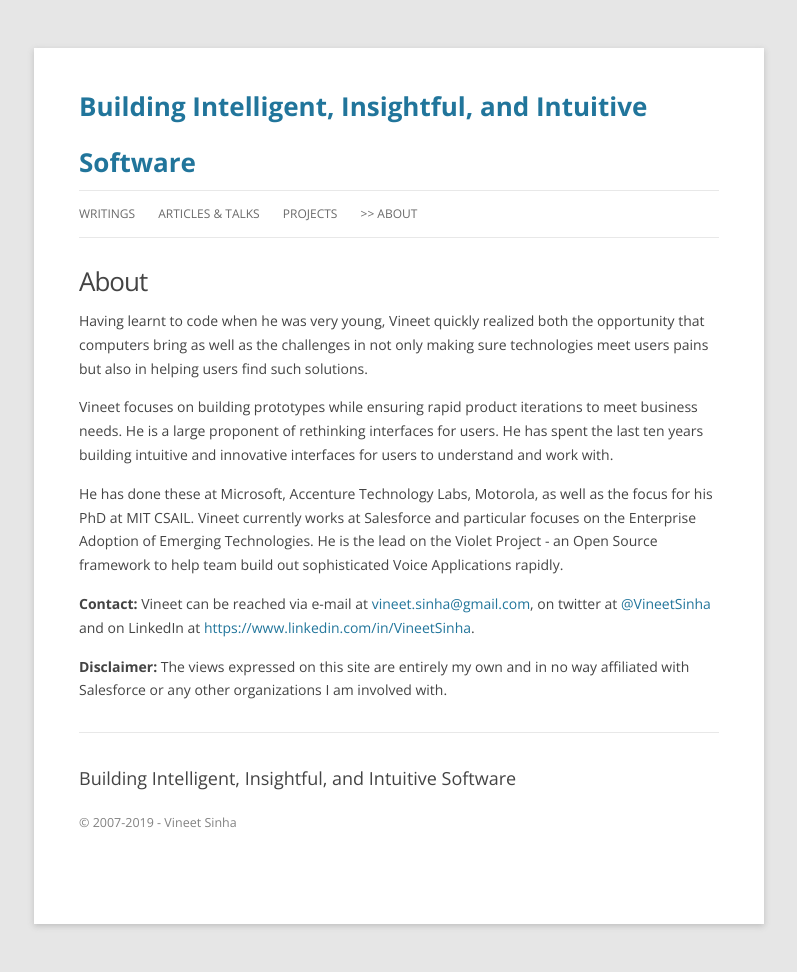
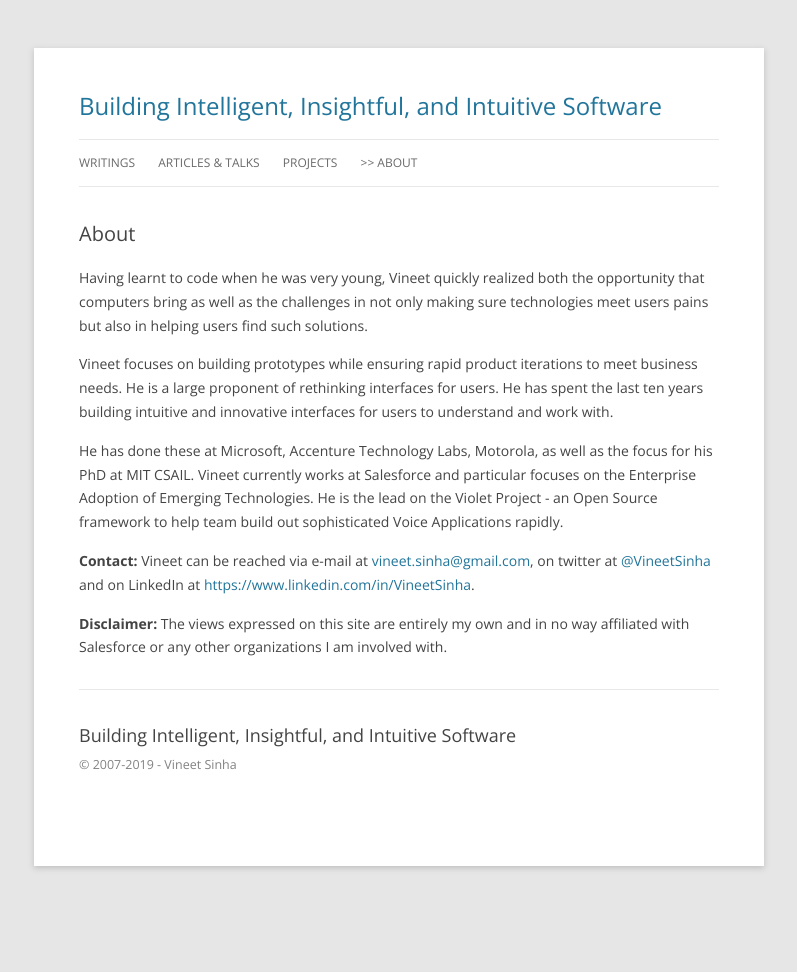
Before and after one commit to i3labs/i3labs.github.io, a Jekyll site: the page built from about.md, in a window 1280 px wide. Shown: the whole page, without its empty margins (241-1038 px from the left). Built offline with Jekyll 4.4.1, drawn with Linux system fonts in a browser that asks for light colours; after the commit the page ends 914 px from its top, so only the background shows below that.

Commit message:
not perfect but improving font sizes as we eliminate the site description

```diff
--- a/_sass/theme/_layout.scss
+++ b/_sass/theme/_layout.scss
@@ -12,11 +12,11 @@
 }
 
 .site-title {
-  font-size: 26px;
-  font-weight: bold;
+  font-size: 24px;
+  // font-weight: bold;
   line-height: 56px;
   //letter-spacing: -1px;
-  margin-bottom: 0;
+  margin-bottom: 5px;
 
 
   & a:visited {
@@ -134,7 +134,7 @@
 
 .footer-heading {
   font-size: 18px;
-  margin-bottom: $spacing-unit / 2;
+  margin-bottom: 0px;
 }
 
 .contact-list,
@@ -273,32 +273,33 @@
 
 .post-title {
   /* h1 */
-  font-size: 26px;
-  letter-spacing: -1px;
-  line-height: 1;
+  font-size: 20px;
+  // letter-spacing: -1px;
+  // line-height: 1;
 
-  @include media-query($on-laptop) {
-    font-size: 36px;
-  }
+  // @include media-query($on-laptop) {
+  //   font-size: 36px;
+  // }
 }
 
 .post-content {
   margin-bottom: $spacing-unit;
 
   h2 {
-    font-size: 22px;
+    font-size: 18px;
+    margin-bottom: 0px;
 
-    @include media-query($on-laptop) {
-      font-size: 22px;
-    }
+    // @include media-query($on-laptop) {
+    //   font-size: 22px;
+    // }
   }
 
   h3 {
-    font-size: 18px;
+    font-size: 14px;
 
-    @include media-query($on-laptop) {
-      font-size: 18px;
-    }
+    // @include media-query($on-laptop) {
+    //   font-size: 18px;
+    // }
   }
 
   h4 {
```
